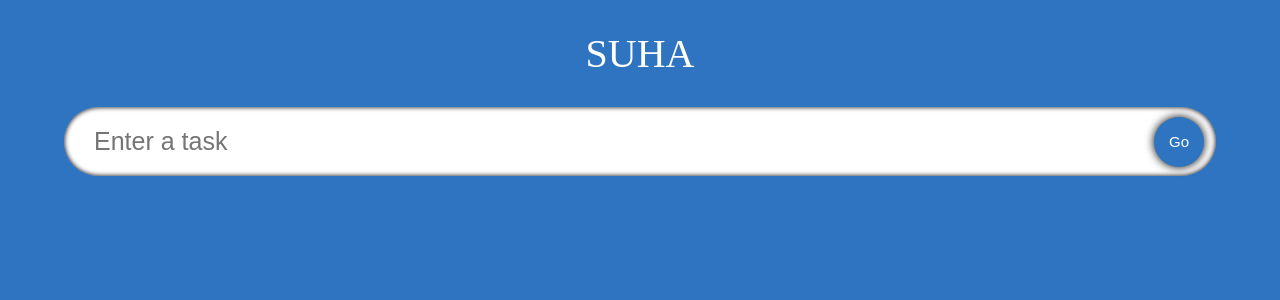
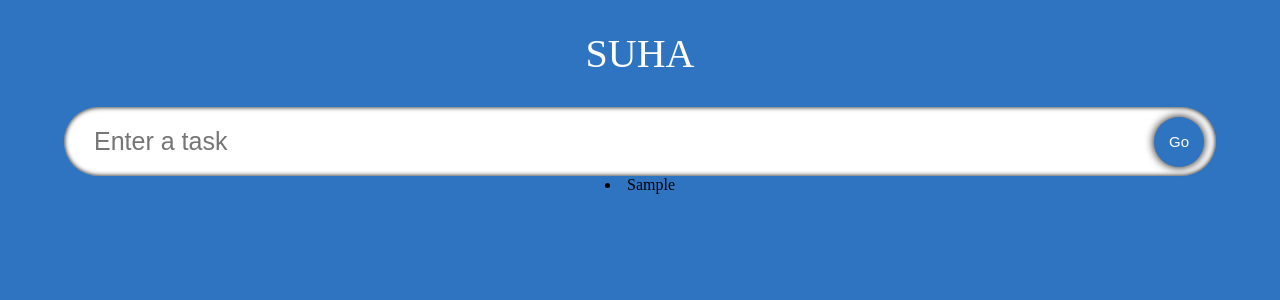
Before and after one commit to suhado/typescript-todolist, a React (Create React App) app: page / in a window 1280 px wide. Both pictures are taken after typing "Sample" into the empty fields and a click on the button "Go". Shown: the top 300 px of the page. Built offline with nearby package versions, Linux system fonts and the light colour scheme; a web font is replaced by a local one.

Commit message:
FEAT: TodoList 컴포넌트 구현

```diff
--- a/src/App.tsx
+++ b/src/App.tsx
@@ -1,6 +1,7 @@
 import React, { useState } from "react";
 import "./App.css";
 import InputFeild from "./components/InputFeild";
+import TodoList from "./components/TodoList";
 import { Todo } from "./model";
 
 function App() {
@@ -20,6 +21,7 @@
     <div className="App">
       <span className="heading">Suha</span>
       <InputFeild todo={todo} setTodo={setTodo} handleAdd={handleAdd} />
+      <TodoList todos={todos} setTodos={setTodos} />
     </div>
   );
 }
--- /dev/null
+++ b/src/components/TodoList.tsx
@@ -0,0 +1,20 @@
+import React from "react";
+import { Todo } from "../model";
+import "./styles.css";
+
+interface Props {
+  todos: Todo[];
+  setTodos: React.Dispatch<React.SetStateAction<Todo[]>>;
+}
+
+const TodoList: React.FC<Props> = ({ todos, setTodos }) => {
+  return (
+    <div className="todos">
+      {todos.map((todo) => (
+        <li>{todo.todo}</li>
+      ))}
+    </div>
+  );
+};
+
+export default TodoList;
```
